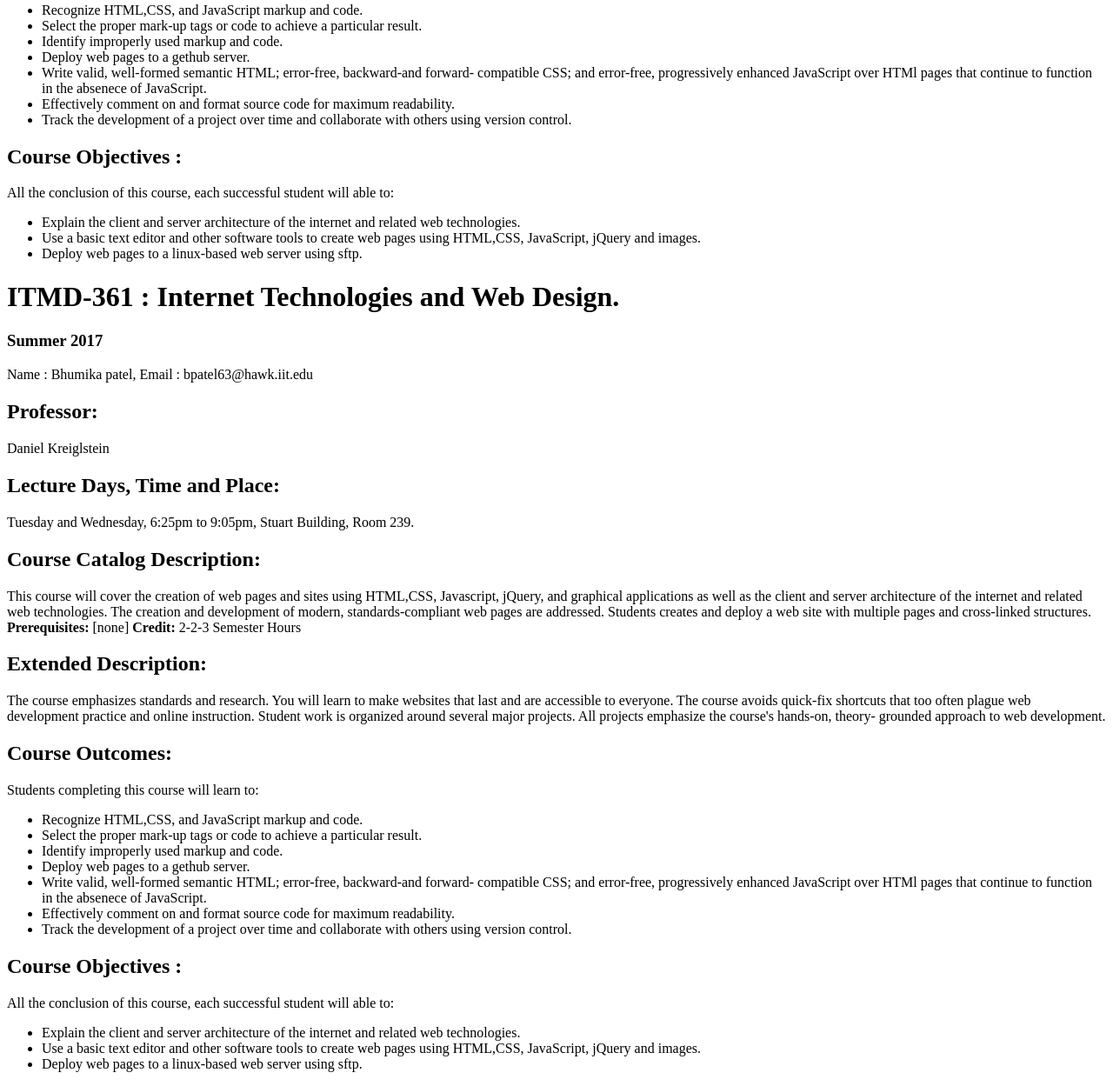
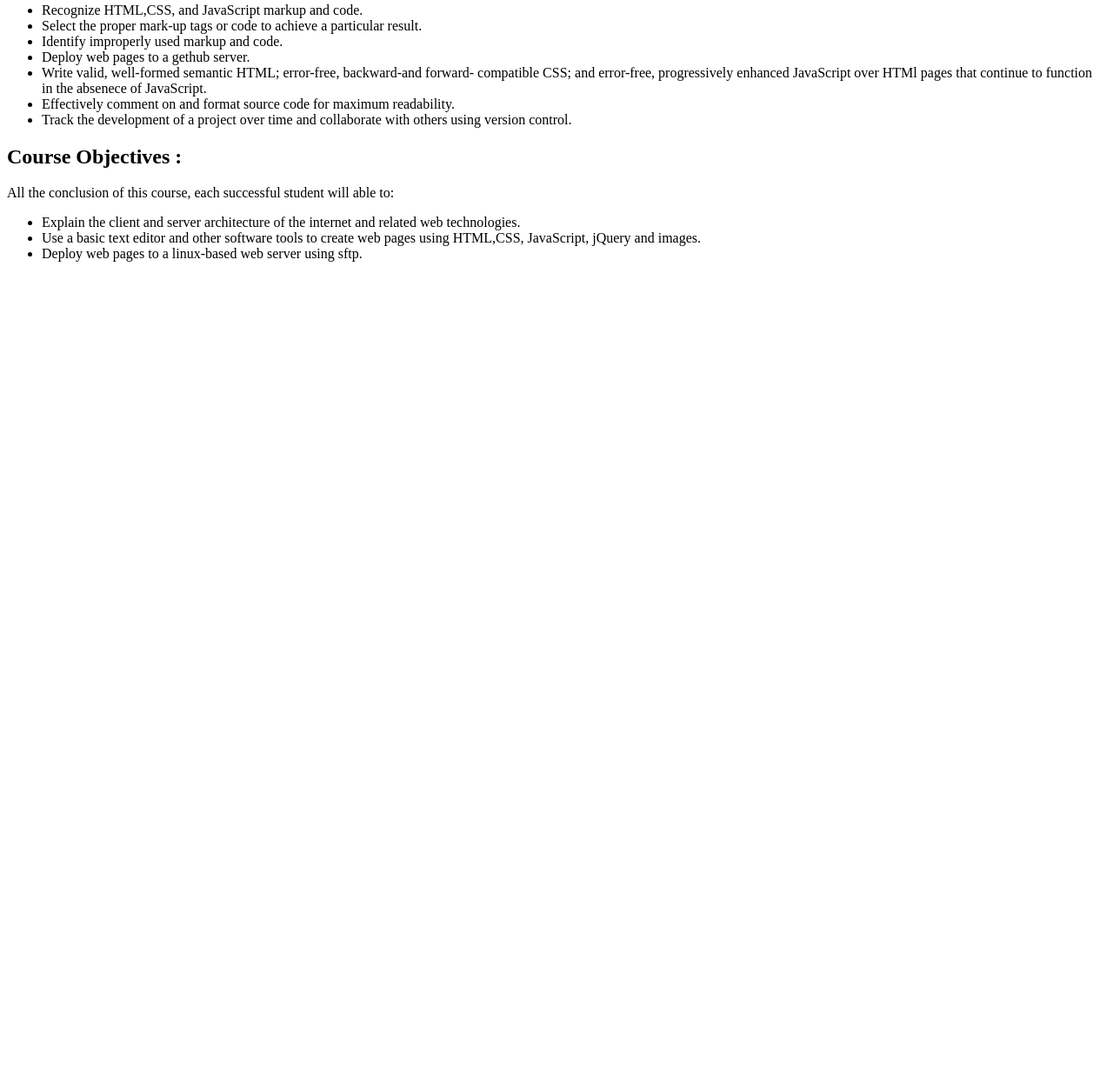
Before and after one commit to bpatel63/lab1, a plain HTML site: page index.html in a window 1280 px wide. Shown: the part 630-1879 px from the top of the page at 87% size. After the commit the page ends 947 px from the top, so only its background shows below. Drawn offline with Linux system fonts and the light colour scheme.

Commit message:
Update index.html
This the end of Lab-1

```diff
--- a/index.html
+++ b/index.html
@@ -59,65 +59,3 @@
    </ul>
   </body>
  </html>
-
-<!DOCTYPE html>
-<html lang="en">
-<head>
-  <meta charset="utf-8">
-  <title> ITMD-361 Internet Technologies and Web Design. </title>
-</head>
-<body>
-  <h1> ITMD-361 : Internet Technologies and Web Design. </h1>
-  <h3> Summer 2017 </h3>
-  <p> Name : Bhumika patel, Email : bpatel63@hawk.iit.edu </p>
-
-  <h2> Professor:</h2>
-  <p> Daniel Kreiglstein </p>
-
-  <h2> Lecture Days, Time and Place: </h2>
-  <p> Tuesday and Wednesday, 6:25pm to 9:05pm, Stuart Building, Room 239. </p>
-
-  <h2> Course Catalog Description: </h2>
-  <p> This course will cover the creation of web pages and sites using HTML,CSS, Javascript, jQuery, and graphical applications
-	  as well as the client and server architecture of the internet and related web technologies. The creation and development of modern,
-	  standards-compliant web pages are addressed. Students creates and deploy a web site with multiple pages and cross-linked structures.
-
-	  <strong> Prerequisites: </strong> [none] <strong> Credit: </strong> 2-2-3 Semester Hours </p>
-
-  <h2> Extended Description: </h2>
-  <p> The course emphasizes standards and research. You will learn to make websites that last and are accessible to everyone.
-	  The course avoids quick-fix shortcuts that too often plague web development practice and online instruction. Student work is organized around several major projects.
-	  All projects emphasize the course's hands-on, theory- grounded approach to web development.</p>
-
-  <h2> Course Outcomes: </h2>
-   <p> Students completing this course will learn to: </p>
-   <ul>
-     <li> Recognize HTML,CSS, and JavaScript markup and code. </li>
-
-	 <li> Select the proper mark-up tags or code to achieve a particular result. </li>
-
-	 <li> Identify improperly used markup and code. </li>
-
-	 <li> Deploy web pages to a gethub server. </li>
-
-	 <li> Write valid, well-formed semantic HTML; error-free, backward-and forward- compatible CSS;
-	      and error-free, progressively enhanced JavaScript over HTMl pages that continue to
-	      function in the absenece of JavaScript. </li>
-
-	 <li> Effectively comment on and format source code for maximum readability. </li>
-
-	 <li> Track the development of a project over time and collaborate with others using version control. </li>
-   </ul>
-
-   <h2> Course Objectives : </h2>
-   <p> All the conclusion of this course, each successful student will able to: </p>
-
-   <ul>
-	 <li> Explain the client and server architecture of the internet and related web technologies. </li>
-
-	 <li> Use a basic text editor and other software tools to create web pages using HTML,CSS, JavaScript, jQuery and images. </li>
-
-	 <li> Deploy web pages to a linux-based web server using sftp. </li>
-   </ul>
-  </body>
- </html>
```
